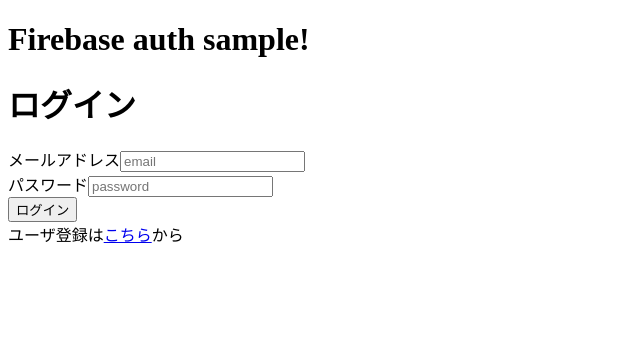
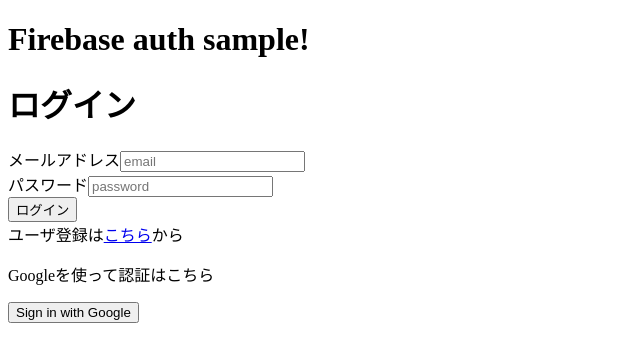
Before and after one commit to DIG-ChangeUp/FirebaseLoginTest, a React (Vite) app in the folder frontend/: page /login in a window 1280 px wide. Shown: the top 362 px of the page, without its empty margins (0-640 px from the left). Built offline with nearby package versions, Linux system fonts and the light colour scheme; no server answers.

Commit message:
Googleアカウント認証実装

```diff
--- /dev/null
+++ b/frontend/src/auth/GoogleAuthButton.tsx
@@ -0,0 +1,24 @@
+import React from 'react';
+import { auth, googleProvider } from './firebase.ts';
+import { signInWithPopup } from 'firebase/auth';
+import { useNavigate } from 'react-router-dom';
+
+const GoogleAuthButton: React.FC = () => {
+  const navigate = useNavigate();
+
+  const handleGoogleSignIn = async () => {
+    try {
+      //google認証
+      const result = await signInWithPopup(auth, googleProvider);
+      const user = result.user;
+      console.log('user info:', user);
+      navigate('/');
+    } catch (error) {
+      console.log('google auth error!');
+    }
+  };
+
+  return <button onClick={handleGoogleSignIn}>Sign in with Google</button>;
+};
+
+export default GoogleAuthButton;
--- a/frontend/src/auth/firebase.ts
+++ b/frontend/src/auth/firebase.ts
@@ -1,5 +1,5 @@
 import { initializeApp } from 'firebase/app';
-import { getAuth } from 'firebase/auth';
+import { getAuth, GoogleAuthProvider } from 'firebase/auth';
 
 const firebaseConfig = {
   apiKey: import.meta.env.VITE_FIREBASE_API_KEY,
@@ -12,3 +12,4 @@
 
 const app = initializeApp(firebaseConfig);
 export const auth = getAuth(app);
+export const googleProvider = new GoogleAuthProvider();
--- a/frontend/src/component/Login.tsx
+++ b/frontend/src/component/Login.tsx
@@ -2,6 +2,7 @@
 import { useNavigate } from 'react-router-dom';
 import { getAuth, signInWithEmailAndPassword } from 'firebase/auth';
 import { Link } from 'react-router-dom';
+import GoogleAuthButton from '../auth/GoogleAuthButton.tsx';
 
 const Login: React.FC = () => {
   const navigate = useNavigate();
@@ -55,6 +56,10 @@
           ユーザ登録は<Link to={'/signup'}>こちら</Link>から
         </div>
       </form>
+      <div>
+        <p>Googleを使って認証はこちら</p>
+        <GoogleAuthButton />
+      </div>
     </div>
   );
 };
```
